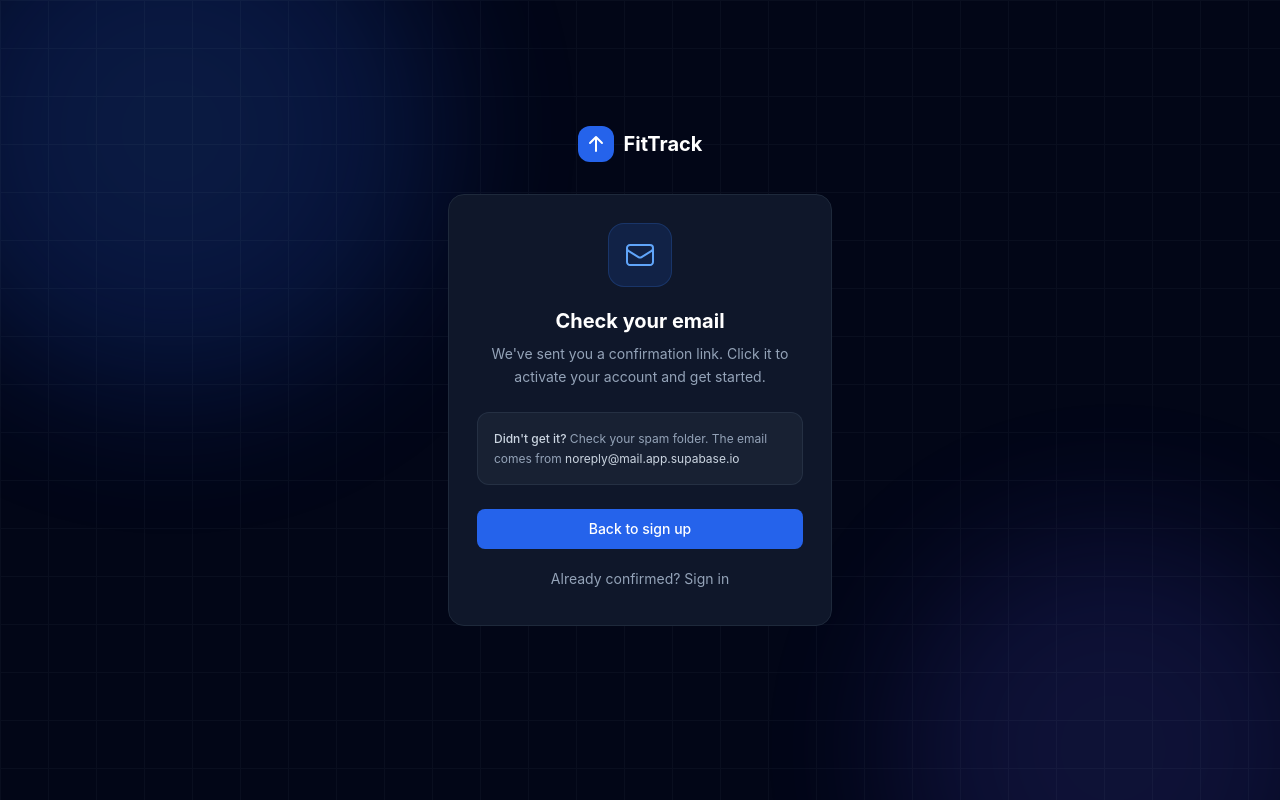
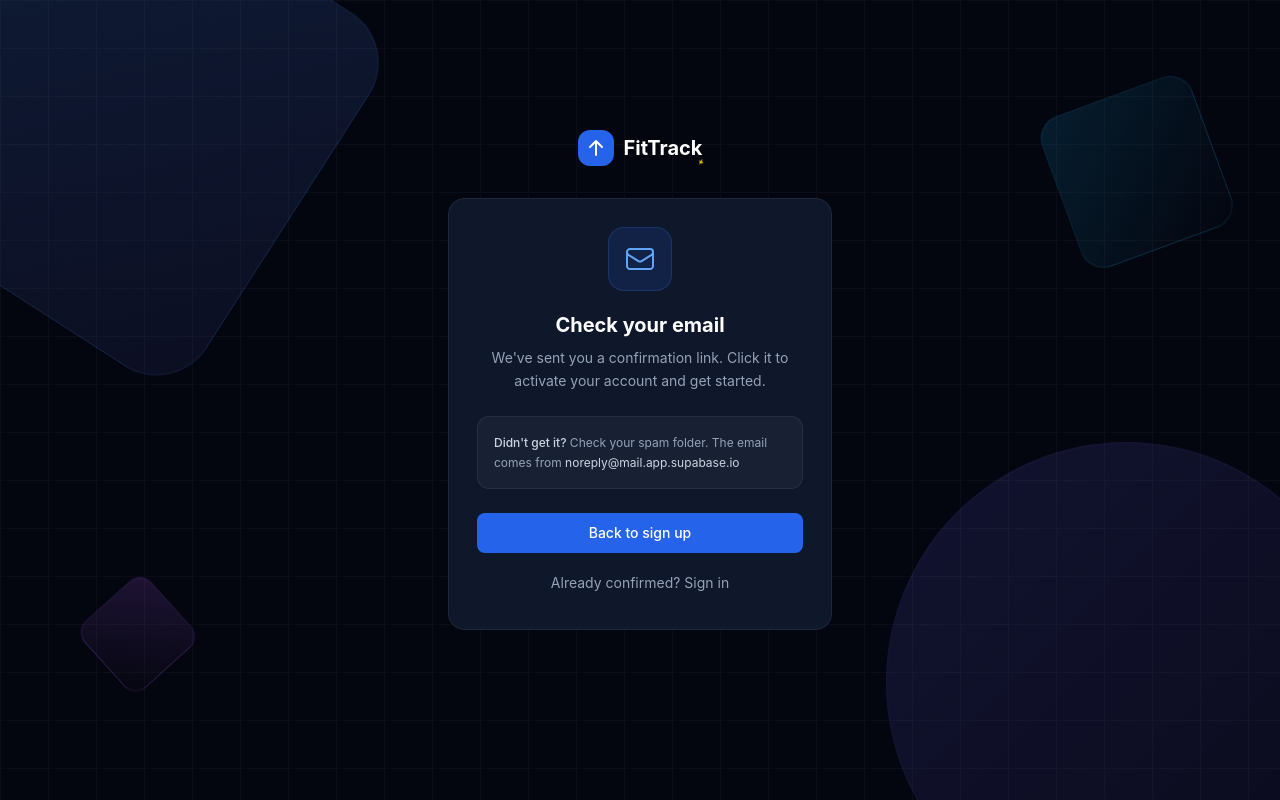
Before and after one commit to EmalSahari/fitness, a Next.js app: page /auth/check-email in a window 1280 px wide. Built offline with nearby package versions, Linux system fonts and the light colour scheme; no server answers.

Commit message:
Add sparkles to FitTrack logo and shape landing hero background on auth pages

```diff
--- a/app/auth/check-email/page.tsx
+++ b/app/auth/check-email/page.tsx
@@ -4,6 +4,7 @@
 import { useState } from 'react';
 import { createClient } from '@/lib/supabase/client';
 import AuthBackground from '@/components/AuthBackground';
+import Sparkles from '@/components/Sparkles';
 
 export default function CheckEmailPage() {
   const [resent, setResent] = useState(false);
@@ -27,7 +28,7 @@
               <path fillRule="evenodd" d="M3.293 9.707a1 1 0 010-1.414l6-6a1 1 0 011.414 0l6 6a1 1 0 01-1.414 1.414L11 5.414V17a1 1 0 11-2 0V5.414L4.707 9.707a1 1 0 01-1.414 0z" clipRule="evenodd" />
             </svg>
           </div>
-          <span className="text-xl font-bold text-white">FitTrack</span>
+          <Sparkles><span className="text-xl font-bold text-white">FitTrack</span></Sparkles>
         </div>
 
         <div className="bg-slate-900 border border-slate-800 rounded-2xl p-7 text-center">
--- a/app/auth/login/page.tsx
+++ b/app/auth/login/page.tsx
@@ -5,6 +5,7 @@
 import { useRouter } from 'next/navigation';
 import { createClient } from '@/lib/supabase/client';
 import AuthBackground from '@/components/AuthBackground';
+import Sparkles from '@/components/Sparkles';
 
 export default function LoginPage() {
   const [email, setEmail] = useState('');
@@ -47,7 +48,7 @@
               <path fillRule="evenodd" d="M3.293 9.707a1 1 0 010-1.414l6-6a1 1 0 011.414 0l6 6a1 1 0 01-1.414 1.414L11 5.414V17a1 1 0 11-2 0V5.414L4.707 9.707a1 1 0 01-1.414 0z" clipRule="evenodd" />
             </svg>
           </div>
-          <span className="text-xl font-bold text-white">FitTrack</span>
+          <Sparkles><span className="text-xl font-bold text-white">FitTrack</span></Sparkles>
         </div>
 
         <div className="bg-slate-900 border border-slate-800 rounded-2xl p-7">
--- a/app/auth/signup/page.tsx
+++ b/app/auth/signup/page.tsx
@@ -5,6 +5,7 @@
 import { useRouter } from 'next/navigation';
 import { createClient } from '@/lib/supabase/client';
 import AuthBackground from '@/components/AuthBackground';
+import Sparkles from '@/components/Sparkles';
 
 export default function SignupPage() {
   const [email, setEmail] = useState('');
@@ -62,7 +63,7 @@
               <path fillRule="evenodd" d="M3.293 9.707a1 1 0 010-1.414l6-6a1 1 0 011.414 0l6 6a1 1 0 01-1.414 1.414L11 5.414V17a1 1 0 11-2 0V5.414L4.707 9.707a1 1 0 01-1.414 0z" clipRule="evenodd" />
             </svg>
           </div>
-          <span className="text-xl font-bold text-white">FitTrack</span>
+          <Sparkles><span className="text-xl font-bold text-white">FitTrack</span></Sparkles>
         </div>
 
         <div className="bg-slate-900 border border-slate-800 rounded-2xl p-7">
--- a/app/globals.css
+++ b/app/globals.css
@@ -34,6 +34,36 @@
   animation: progressFill 0.6s ease-out forwards;
 }
 
+/* Sparkle star animation */
+@keyframes sparkle {
+  0%   { transform: translate(-50%,-50%) scale(0) rotate(0deg);   opacity: 0; }
+  40%  { transform: translate(-50%,-50%) scale(1) rotate(30deg);  opacity: 1; }
+  100% { transform: translate(-50%,-50%) scale(0) rotate(80deg);  opacity: 0; }
+}
+.animate-sparkle { animation: sparkle 700ms ease-in-out forwards; }
+
+/* Shape landing hero floating shapes */
+@keyframes shape-float-1 {
+  0%, 100% { transform: rotate(30deg) translate(0, 0); }
+  50%       { transform: rotate(33deg) translate(12px, 16px); }
+}
+@keyframes shape-float-2 {
+  0%, 100% { transform: translate(0, 0); }
+  50%       { transform: translate(-14px, -18px); }
+}
+@keyframes shape-float-3 {
+  0%, 100% { transform: rotate(-18deg) translate(0, 0); }
+  50%       { transform: rotate(-21deg) translate(-10px, 14px); }
+}
+@keyframes shape-float-4 {
+  0%, 100% { transform: rotate(45deg) translate(0, 0); }
+  50%       { transform: rotate(48deg) translate(8px, -10px); }
+}
+.animate-shape-float-1 { animation: shape-float-1 9s ease-in-out infinite; }
+.animate-shape-float-2 { animation: shape-float-2 12s ease-in-out infinite; }
+.animate-shape-float-3 { animation: shape-float-3 8s ease-in-out infinite; }
+.animate-shape-float-4 { animation: shape-float-4 11s ease-in-out infinite; }
+
 /* Aurora background animations */
 @keyframes aurora-1 {
   0%, 100% { transform: translate(0, 0) scale(1); }
--- a/components/AuthBackground.tsx
+++ b/components/AuthBackground.tsx
@@ -4,7 +4,6 @@
 
 export default function AuthBackground({ children }: { children: React.ReactNode }) {
   const [mouse, setMouse] = useState({ x: -999, y: -999 });
-  const containerRef = useRef<HTMLDivElement>(null);
 
   useEffect(() => {
     function onMove(e: MouseEvent) {
@@ -15,32 +14,66 @@
   }, []);
 
   return (
-    <div
-      ref={containerRef}
-      className="relative min-h-screen bg-slate-950 flex items-center justify-center p-4 overflow-hidden"
-    >
-      {/* Mouse spotlight */}
-      <div
-        className="pointer-events-none fixed inset-0 z-10 transition-opacity duration-300"
-        style={{
-          background: `radial-gradient(600px circle at ${mouse.x}px ${mouse.y}px, rgba(59,130,246,0.10) 0%, rgba(59,130,246,0.04) 40%, transparent 70%)`,
-        }}
-      />
+    <div className="relative min-h-screen bg-[#04060f] flex items-center justify-center p-4 overflow-hidden">
 
-      {/* Static aurora blobs */}
+      {/* ── Shape Landing Hero geometric shapes ───────────────────────── */}
       <div className="pointer-events-none absolute inset-0 overflow-hidden">
+
+        {/* Large rotated square — top left */}
         <div
-          className="absolute -top-40 -left-40 w-[600px] h-[600px] rounded-full opacity-20 blur-3xl animate-aurora-1"
-          style={{ background: 'radial-gradient(circle, #3b82f6 0%, #1d4ed8 50%, transparent 70%)' }}
+          className="absolute animate-shape-float-1"
+          style={{
+            top: '-120px', left: '-100px',
+            width: '420px', height: '420px',
+            borderRadius: '60px',
+            transform: 'rotate(30deg)',
+            background: 'linear-gradient(135deg, rgba(59,130,246,0.18) 0%, rgba(99,102,241,0.08) 100%)',
+            border: '1px solid rgba(59,130,246,0.12)',
+            backdropFilter: 'blur(0px)',
+          }}
         />
+
+        {/* Circle — bottom right */}
         <div
-          className="absolute -bottom-40 -right-40 w-[500px] h-[500px] rounded-full opacity-15 blur-3xl animate-aurora-2"
-          style={{ background: 'radial-gradient(circle, #6366f1 0%, #4f46e5 50%, transparent 70%)' }}
+          className="absolute animate-shape-float-2"
+          style={{
+            bottom: '-140px', right: '-100px',
+            width: '480px', height: '480px',
+            borderRadius: '50%',
+            background: 'linear-gradient(135deg, rgba(99,102,241,0.15) 0%, rgba(139,92,246,0.06) 100%)',
+            border: '1px solid rgba(139,92,246,0.10)',
+          }}
+        />
+
+        {/* Small rotated square — top right */}
+        <div
+          className="absolute animate-shape-float-3"
+          style={{
+            top: '80px', right: '60px',
+            width: '160px', height: '160px',
+            borderRadius: '24px',
+            transform: 'rotate(-18deg)',
+            background: 'linear-gradient(135deg, rgba(14,165,233,0.14) 0%, transparent 100%)',
+            border: '1px solid rgba(14,165,233,0.14)',
+          }}
+        />
+
+        {/* Tiny diamond — bottom left */}
+        <div
+          className="absolute animate-shape-float-4"
+          style={{
+            bottom: '120px', left: '80px',
+            width: '90px', height: '90px',
+            borderRadius: '16px',
+            transform: 'rotate(45deg)',
+            background: 'linear-gradient(135deg, rgba(168,85,247,0.16) 0%, transparent 100%)',
+            border: '1px solid rgba(168,85,247,0.14)',
+          }}
         />
 
         {/* Grid overlay */}
         <div
-          className="absolute inset-0 opacity-[0.035]"
+          className="absolute inset-0 opacity-[0.03]"
           style={{
             backgroundImage: 'linear-gradient(#e2e8f0 1px, transparent 1px), linear-gradient(90deg, #e2e8f0 1px, transparent 1px)',
             backgroundSize: '48px 48px',
@@ -48,8 +81,16 @@
         />
       </div>
 
-      {/* Content — pulled slightly above true center */}
-      <div className="relative z-20 w-full flex items-center justify-center -mt-12">
+      {/* ── Mouse spotlight ────────────────────────────────────────────── */}
+      <div
+        className="pointer-events-none fixed inset-0 z-10"
+        style={{
+          background: `radial-gradient(550px circle at ${mouse.x}px ${mouse.y}px, rgba(59,130,246,0.09) 0%, rgba(59,130,246,0.03) 40%, transparent 70%)`,
+        }}
+      />
+
+      {/* ── Content ────────────────────────────────────────────────────── */}
+      <div className="relative z-20 w-full flex items-center justify-center -mt-10">
         {children}
       </div>
     </div>
--- /dev/null
+++ b/components/Sparkles.tsx
@@ -0,0 +1,51 @@
+'use client';
+
+import { useEffect, useState } from 'react';
+
+interface Sparkle {
+  id: number;
+  x: number;
+  y: number;
+  size: number;
+}
+
+let _id = 0;
+function makeSparkle(): Sparkle {
+  return {
+    id: _id++,
+    x: Math.random() * 110 - 5,
+    y: Math.random() * 110 - 5,
+    size: Math.random() * 8 + 7,
+  };
+}
+
+export default function Sparkles({ children }: { children: React.ReactNode }) {
+  const [sparkles, setSparkles] = useState<Sparkle[]>([]);
+
+  useEffect(() => {
+    const interval = setInterval(() => {
+      setSparkles(prev => [...prev.slice(-4), makeSparkle()]);
+    }, 350);
+    return () => clearInterval(interval);
+  }, []);
+
+  return (
+    <span className="relative inline-block">
+      {sparkles.map(s => (
+        <span
+          key={s.id}
+          className="pointer-events-none absolute animate-sparkle"
+          style={{ left: `${s.x}%`, top: `${s.y}%`, width: s.size, height: s.size, transform: 'translate(-50%, -50%)' }}
+        >
+          <svg viewBox="0 0 160 160" fill="none" width={s.size} height={s.size}>
+            <path
+              d="M80 7C80 7 84 27 87 41C90 55 100 70 114 73C128 76 148 80 148 80C148 80 128 84 114 87C100 91 90 105 87 119C84 133 80 153 80 153C80 153 76 133 73 119C70 105 60 91 46 87C32 84 12 80 12 80C12 80 32 76 46 73C60 69 70 55 73 41C76 27 80 7 80 7Z"
+              fill="#facc15"
+            />
+          </svg>
+        </span>
+      ))}
+      {children}
+    </span>
+  );
+}
```
